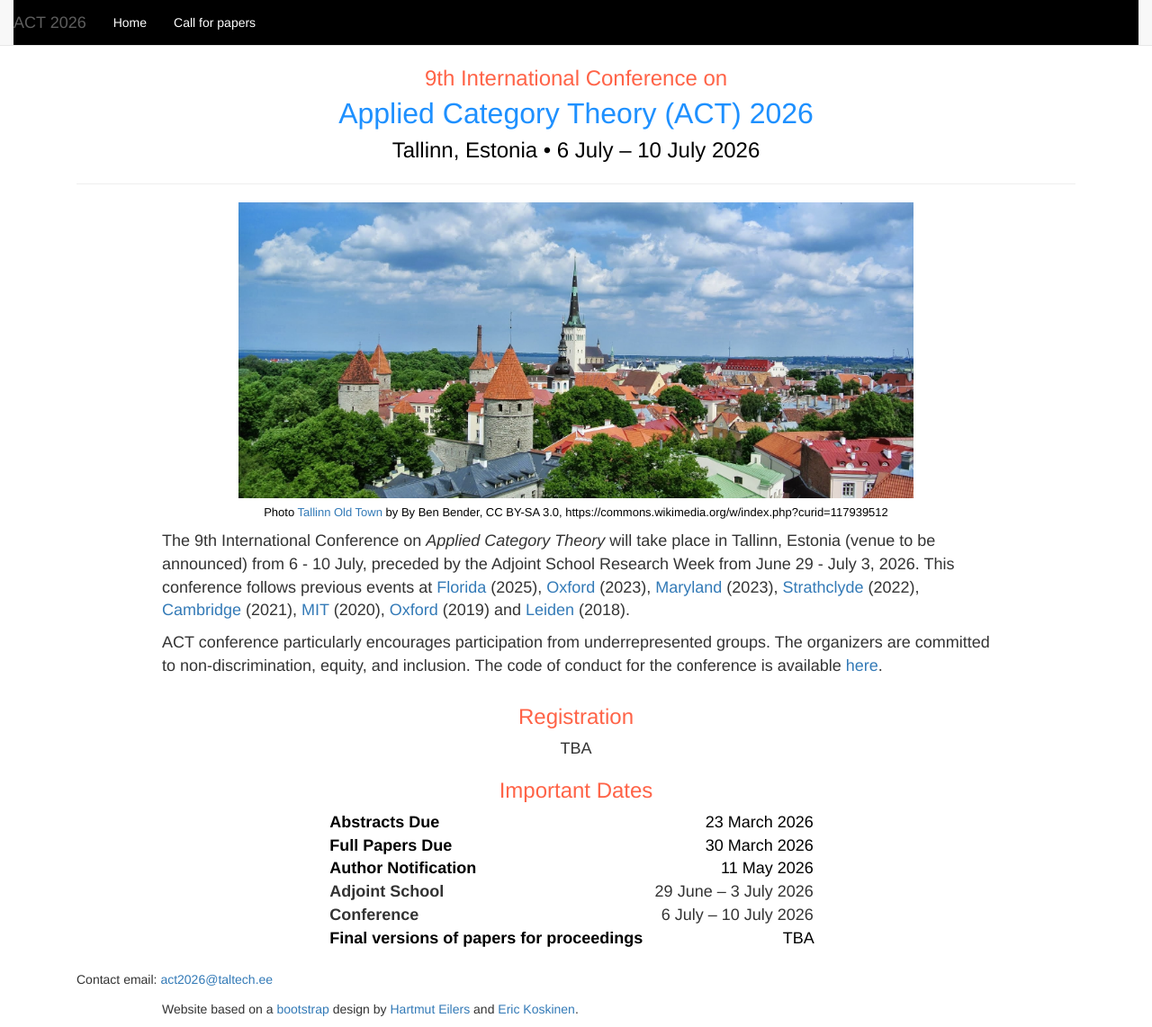
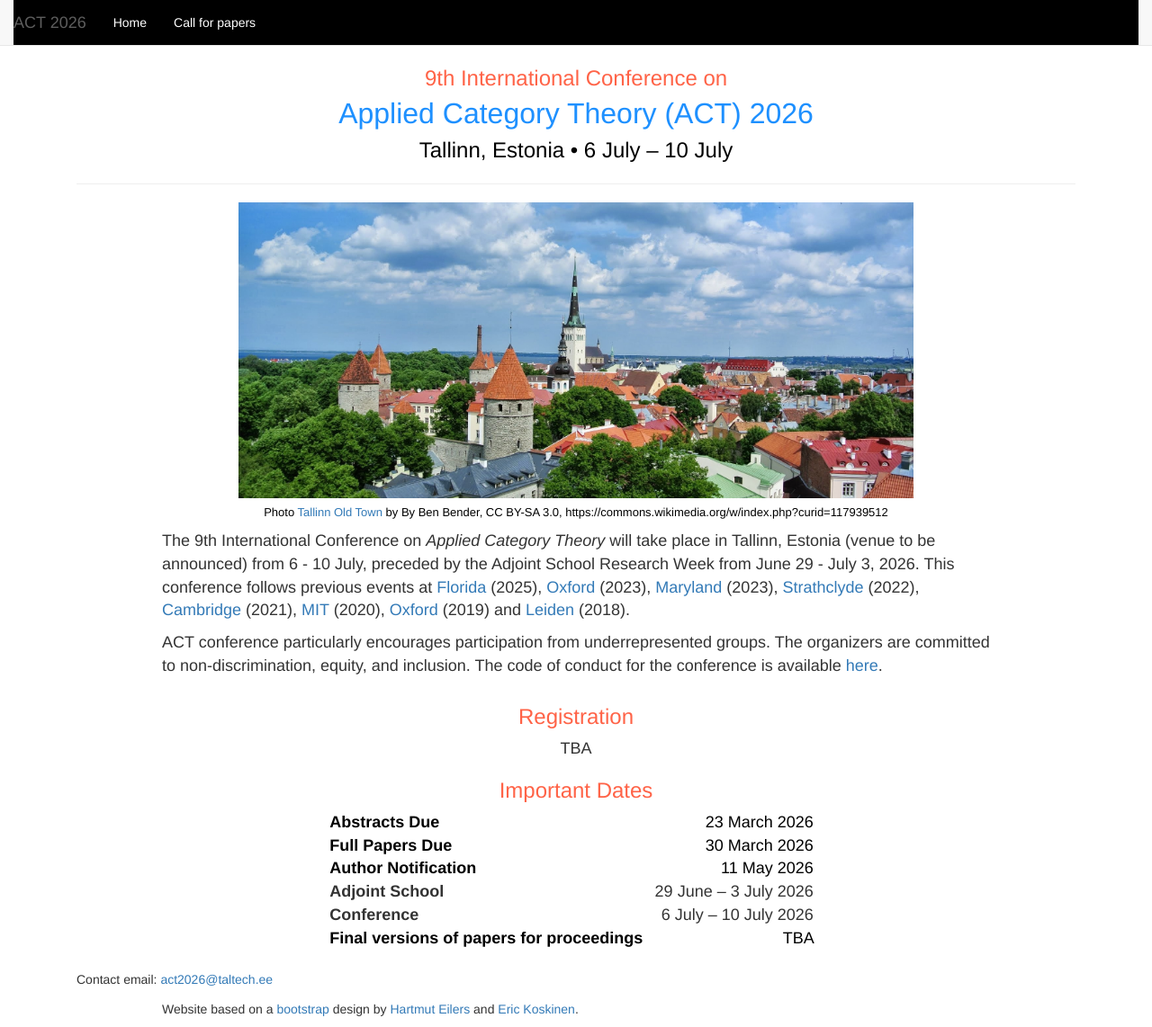
Before and after one commit to actconf2026/actconf2026.github.io, a Jekyll site: the page built from index.html, in a window 1280 px wide and 1142 px high. Shown: the whole window at 90% size. Built offline with Jekyll 4.4.1, drawn with Linux system fonts in a browser that asks for light colours.

Commit message:
Redundant year removed

```diff
--- a/_layouts/act.html
+++ b/_layouts/act.html
@@ -88,7 +88,7 @@
 	  <div class="col-xs-12">
 	    <font size=+2 style="color:Tomato;">9th International Conference on </font><br>
 	    <font size=+3 style="color:DodgerBlue;">Applied Category Theory (ACT) 2026</font><br>
-	    <font size=+2>Tallinn, Estonia &bull; 6 July &ndash; 10 July 2026</font>
+	    <font size=+2>Tallinn, Estonia &bull; 6 July &ndash; 10 July</font>
       <!-- <br></mr><font size=+1>(This page is not yet official.)</font> -->
 	  </div>
 	</div> <!-- row -->
```
